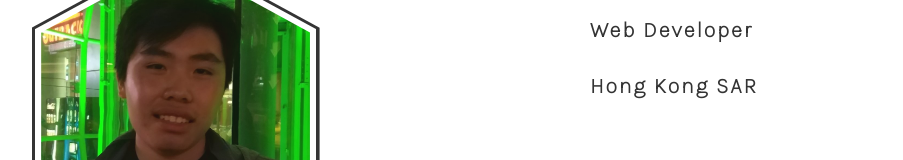
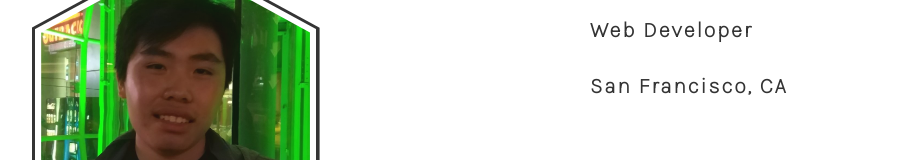
Before and after one commit to chan34kelvin/Personal-Site, a React (Create React App) app: page / in a window 1280 px wide. Shown: the part 294-454 px from the top of the page, without its empty margins (114-1017 px from the left). Built offline with nearby package versions, Linux system fonts and the light colour scheme; a web font is replaced by a local one.

Commit message:
Update location from Hong Kong to San Francisco

```diff
--- a/src/pages/Home/Home.js
+++ b/src/pages/Home/Home.js
@@ -20,7 +20,7 @@ export default function Home() {
         </div>
         <div className="d-flex flex-column gap-3 gap-xl-4">
           <div className="text-subtitle">Web Developer</div>
-          <div className="text-subtitle">Hong Kong SAR</div>
+          <div className="text-subtitle">San Francisco, CA</div>
         </div>
         <div className="d-flex flex-column gap-3 gap-xl-4 home-content-buttons">
           <Link className="primary button" to="/about">
```
